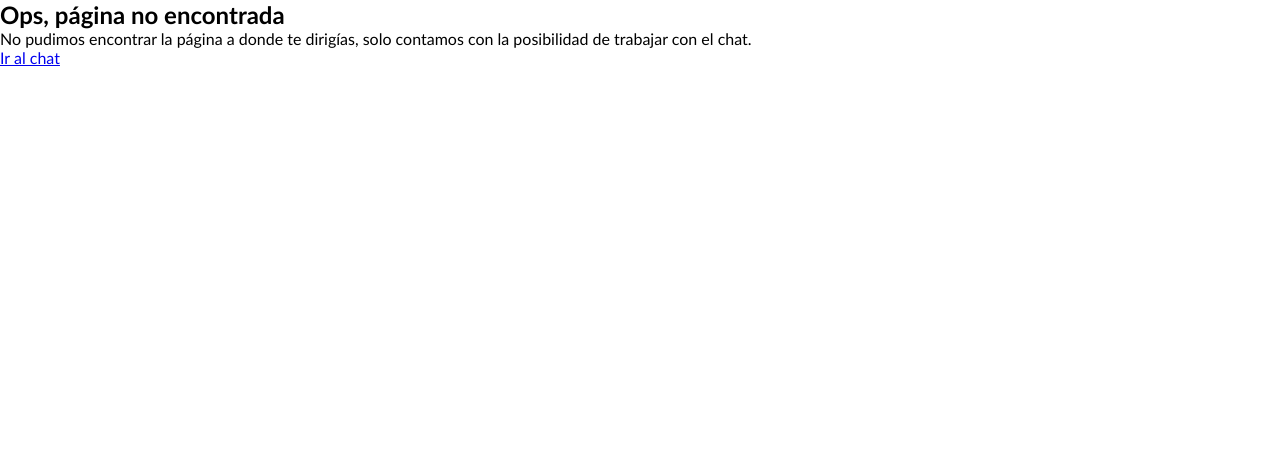
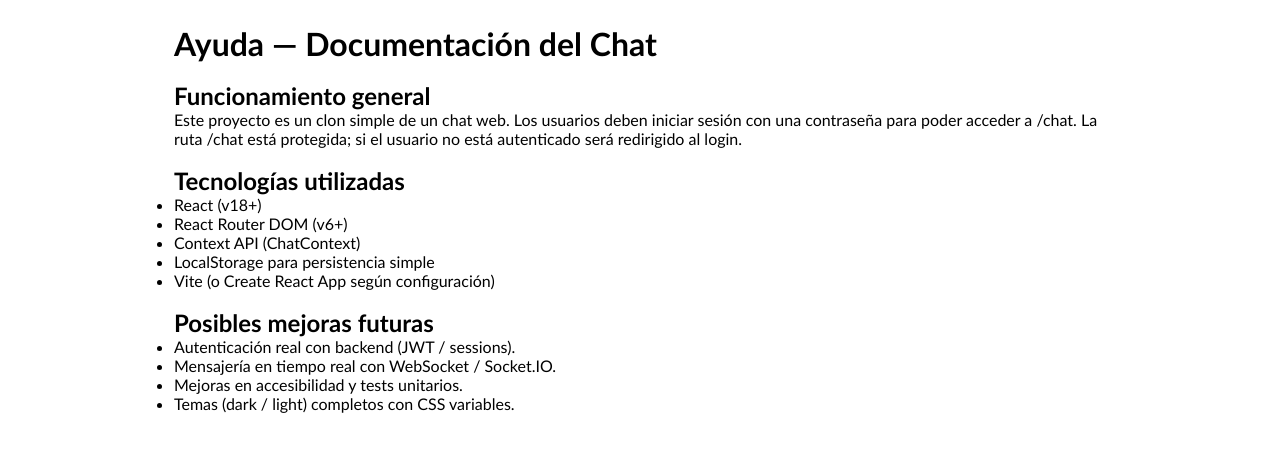
Before and after one commit to EduBayon/tp-proyecto-final-front-end, a React (Vite) app: page /help in a window 1280 px wide. Shown: the top 452 px of the page. Built offline with nearby package versions, Linux system fonts and the light colour scheme.

Commit message:
Agregue codigo nuevo para Help.jsx: página estática de documentación

```diff
--- a/src/router/RouterApp.jsx
+++ b/src/router/RouterApp.jsx
@@ -3,6 +3,7 @@ import { Login } from "../views/Login";
 import Messages from "../views/Messages";
 import NotFound from "../views/NotFound";
 import ProtectedRoute from "../components/ProtectedRoute";
+import Help from "../views/Help";
 
 const RouterApp = () => {
   return (
@@ -19,6 +20,8 @@ const RouterApp = () => {
           }
         />
 
+        <Route path="/help" element={<Help />} />
+
         <Route path="*" element={<NotFound />} />
       </Routes>
     </BrowserRouter>
--- a/src/views/Help.jsx
+++ b/src/views/Help.jsx
@@ -1,12 +1,43 @@
-import { Link } from "react-router-dom"
+
+import React from "react";
 
 const Help = () => {
   return (
-    <main>
-      <h1>Hola a todos desde la página de Help</h1>
-      <p className="text-info">Ir a <Link to="/chat">Chat</Link></p>
+    <main style={{ padding: 24, maxWidth: 980, margin: "0 auto" }}>
+      <h1>Ayuda — Documentación del Chat</h1>
+
+      <section style={{ marginTop: 18 }}>
+        <h2>Funcionamiento general</h2>
+        <p>
+          Este proyecto es un clon simple de un chat web. Los usuarios deben
+          iniciar sesión con una contraseña para poder acceder a <code>/chat</code>.
+          La ruta <code>/chat</code> está protegida; si el usuario no está
+          autenticado será redirigido al login.
+        </p>
+      </section>
+
+      <section style={{ marginTop: 18 }}>
+        <h2>Tecnologías utilizadas</h2>
+        <ul>
+          <li>React (v18+)</li>
+          <li>React Router DOM (v6+)</li>
+          <li>Context API (ChatContext)</li>
+          <li>LocalStorage para persistencia simple</li>
+          <li>Vite (o Create React App según configuración)</li>
+        </ul>
+      </section>
+
+      <section style={{ marginTop: 18 }}>
+        <h2>Posibles mejoras futuras</h2>
+        <ul>
+          <li>Autenticación real con backend (JWT / sessions).</li>
+          <li>Mensajería en tiempo real con WebSocket / Socket.IO.</li>
+          <li>Mejoras en accesibilidad y tests unitarios.</li>
+          <li>Temas (dark / light) completos con CSS variables.</li>
+        </ul>
+      </section>
     </main>
-  )
-}
+  );
+};
 
-export default Help
+export default Help;
```
